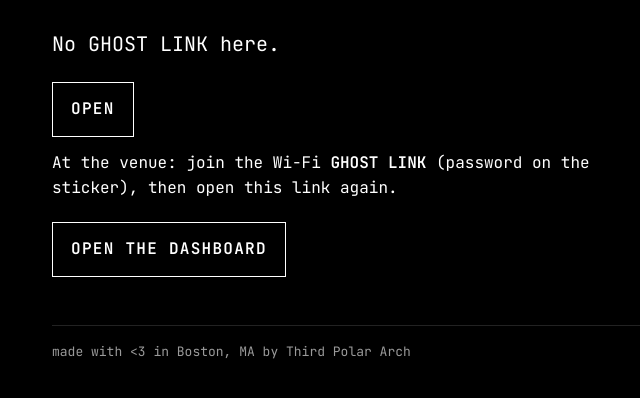
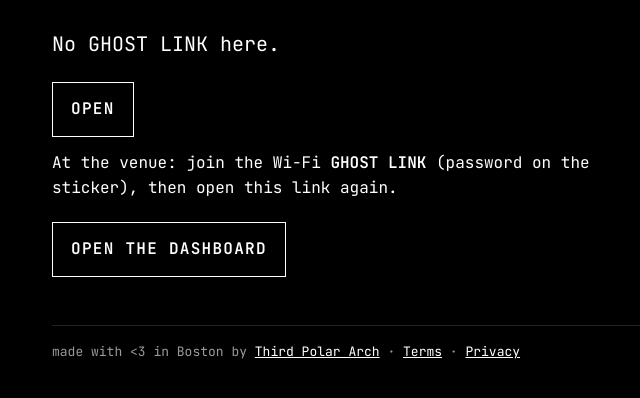
Before and after one commit to richerd22/ghostlink-dash, a plain HTML site: page 404.html in a window 1280 px wide. Shown: the part 96-494 px from the top of the page, without its empty margins (284-924 px from the left). Drawn offline with Linux system fonts and the light colour scheme.

Commit message:
Update from ghostlink v0.5-25-g8da6743

```diff
--- a/404.html
+++ b/404.html
@@ -30,7 +30,7 @@
   <p>At the venue: join the Wi-Fi <b>GHOST LINK</b> (password on the sticker), then open this link again.</p>
   <p><a class="button" href="http://10.42.0.1/">OPEN THE DASHBOARD</a></p>
 </div>
-<footer>made with &lt;3 in Boston, MA by Third Polar Arch</footer>
+<footer>made with &lt;3 in Boston by <a href="https://thirdpolararch.com">Third Polar Arch</a> · <a href="https://thirdpolararch.com/terms">Terms</a> · <a href="https://thirdpolararch.com/privacy">Privacy</a></footer>
 </main>
 <script>
 (async () => {
```
Also changed, not shown: index.html (+1 -1 lines), watch/index.html (+1 -1 lines).
